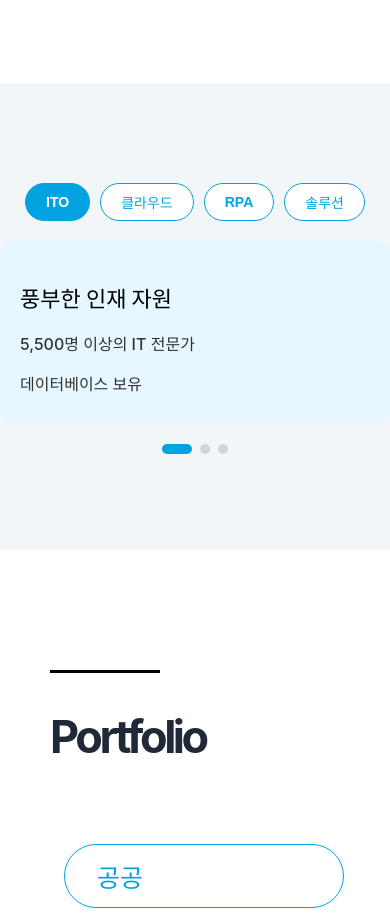
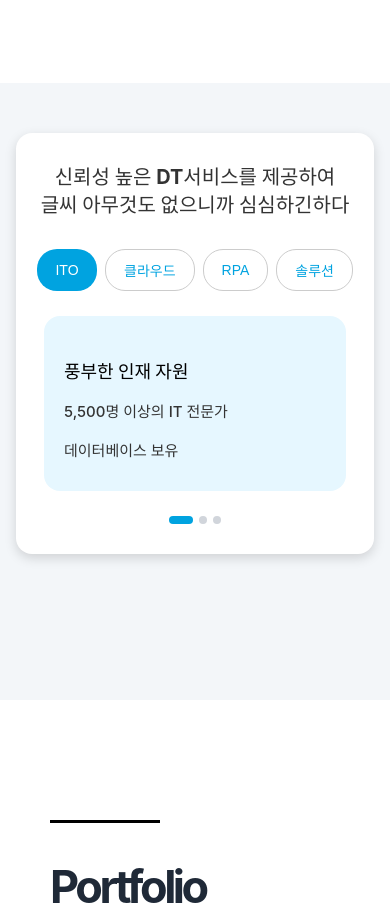
Before and after one commit to onexhana/nimbustech_website, a React (Vite) app: page /about in a window 390 px wide. Shown: the part 1780-2704 px from the top of the page. Built offline with nearby package versions, Linux system fonts and the light colour scheme; a web font is replaced by a local one.

Commit message:
feat : about 모바일 개발 중

```diff
--- a/src/components/About/AboutSection.tsx
+++ b/src/components/About/AboutSection.tsx
@@ -204,14 +204,40 @@ export default function AboutSection() {
           - gap 및 marginBottom으로 버튼 간 간격 설정
         */}
         {isMobile ? (
-          <>
+          <div style={{
+            position: 'relative',
+            top: '-50px',
+            margin: '0 16px',
+            backgroundColor: 'white',
+            borderRadius: '16px',
+            padding: '30px 20px',
+            boxShadow: '0 4px 12px rgba(0,0,0,0.15)',
+            zIndex: 1
+          }}>
+            {/* 모바일 메인 타이틀 */}
+            <div style={{
+              textAlign: 'center',
+              marginBottom: '30px'
+            }}>
+              <h2 style={{
+                fontSize: '20px',
+                fontWeight: '700',
+                color: '#333',
+                lineHeight: '1.4',
+                margin: 0
+              }}>
+                신뢰성 높은 DT서비스를 제공하여<br />
+                글씨 아무것도 없으니까 심심하긴하다
+              </h2>
+            </div>
+
             {/* 모바일 필터 버튼들을 감싸는 div */}
             <div style={{
               display: 'flex',
               flexWrap: 'wrap',
               justifyContent: 'center',
-              gap: '10px',
-              marginBottom: '20px'
+              gap: '8px',
+              marginBottom: '25px'
             }}>
               {/* TAB_LIST 배열을 순회하며 각각 버튼 생성 */}
               {TAB_LIST.map((tab) => (
@@ -221,12 +247,13 @@ export default function AboutSection() {
                   style={{
                     backgroundColor: activeTab === tab ? '#00A3E0' : 'white',
                     color: activeTab === tab ? 'white' : '#00A3E0',
-                    border: '1px solid #00A3E0',
+                    border: activeTab === tab ? 'none' : '1px solid #CCCCCC',
                     borderRadius: '20px',
-                    padding: '8px 20px',
+                    padding: '10px 18px',
                     fontSize: '14px',
-                    fontWeight: '600',
-                    cursor: 'pointer'
+                    fontWeight: '500',
+                    cursor: 'pointer',
+                    minWidth: '60px'
                   }}
                   onClick={() => handleTabChange(tab)}
                 >
@@ -238,27 +265,28 @@ export default function AboutSection() {
             {/* 모바일용 카드 컨테이너 (하늘색 배경) */}
             <div style={{
               backgroundColor: '#E6F7FF',
-              borderRadius: '12px',
-              padding: '20px',
-              marginBottom: '20px'
+              borderRadius: '16px',
+              padding: '24px 20px',
+              marginBottom: '25px',
+              margin: '0 8px 25px 8px'
             }}>
               {/* 현재 활성화된 탭의 첫 번째 카드만 표시 */}
               <h3 style={{
-                fontSize: '22px',
+                fontSize: '18px',
                 fontWeight: '700',
-                color: activeTab === 'ITO' ? '#000000' : '#00A3E0',
+                color: '#000000',
                 marginBottom: '12px'
               }}>
                 {cards[currentSlide].title}
               </h3>
               <div style={{
-                fontSize: '16px',
+                fontSize: '15px',
                 color: '#333',
                 fontWeight: '500',
-                lineHeight: '1.5'
+                lineHeight: '1.6'
               }}>
                 {cards[currentSlide].description.map((line, i) => (
-                  <p key={i} style={{ marginBottom: '8px' }}>{line}</p>
+                  <p key={i} style={{ marginBottom: '4px' }}>{line}</p>
                 ))}
               </div>
             </div>
@@ -267,27 +295,28 @@ export default function AboutSection() {
             <div style={{
               display: 'flex',
               justifyContent: 'center',
-              gap: '8px',
-              marginTop: '20px'
+              gap: '6px',
+              marginTop: '15px'
             }}>
               {Array.from({ length: cards.length }).map((_, i) => (
                 <button
                   key={i}
                   onClick={() => setCurrentSlide(i)}
                   style={{
-                    width: i === currentSlide ? '30px' : '10px',
-                    height: '10px',
-                    borderRadius: i === currentSlide ? '5px' : '50%',
+                    width: i === currentSlide ? '24px' : '8px',
+                    height: '8px',
+                    borderRadius: i === currentSlide ? '4px' : '50%',
                     backgroundColor: i === currentSlide ? '#00A3E0' : '#D1D5DB',
                     border: 'none',
                     padding: 0,
-                    transition: 'all 0.3s ease'
+                    transition: 'all 0.3s ease',
+                    cursor: 'pointer'
                   }}
                   aria-label={`슬라이드 ${i + 1}`}
                 />
               ))}
             </div>
-          </>
+          </div>
         ) : (
           <>
             {/* 탭 컴포넌트 */}
```
